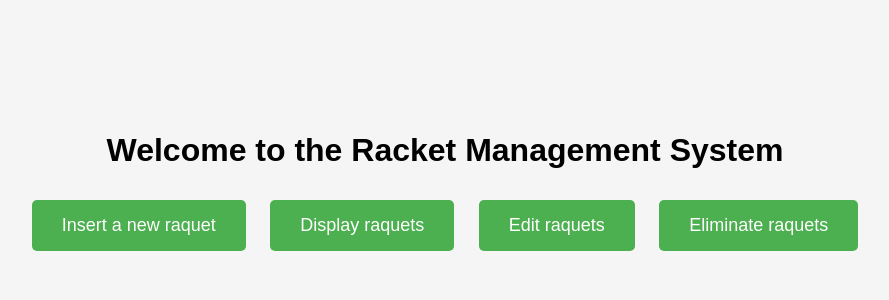
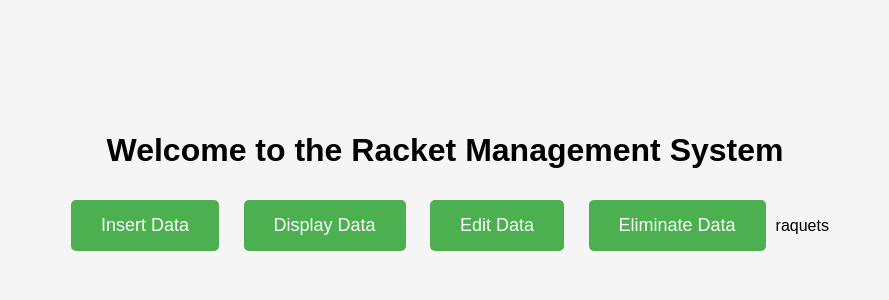
Before and after one commit to ibarcelo/prueba348, a Flask app: page / in a window 1280 px wide. Shown: the part 214-514 px from the top of the page, without its empty margins (195-1084 px from the left). Run offline with Flask 3, Linux system fonts and the light colour scheme.

Commit message:
changed the buttons in home to get acces to the other html files

```diff
--- a/templates/home.html
+++ b/templates/home.html
@@ -45,10 +45,10 @@
 <div class="container">
   <div class="buttons-container">
     <h1>Welcome to the Racket Management System</h1>
-    <button onclick="location.href='insert.html'">Insert a new raquet</button>
-    <button onclick="location.href='display.html'">Display raquets</button>
-    <button onclick="location.href='edit.html'">Edit raquets</button>
-    <button onclick="location.href='eliminate.html'">Eliminate raquets</button>
+    <a href="/insert"><button>Insert Data</button></a>
+    <a href="/display"><button>Display Data</button></a>
+    <a href="/edit"><button>Edit Data</button></a>
+    <a href="/eliminate"><button>Eliminate Data</button></a>raquets</button>
   </div>
 </div>
 
```
